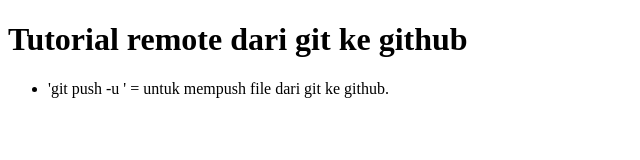
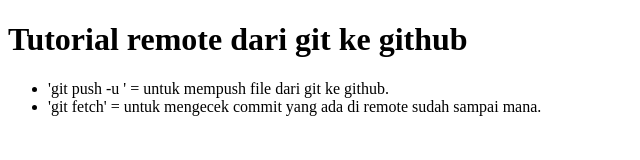
Before and after one commit to sKinayung/remote-test-2, a plain HTML site: page index.html in a window 1280 px wide. Shown: the whole page, without its empty margins (0-640 px from the left). Drawn offline with Linux system fonts and the light colour scheme.

Commit message:
Mengubah isi dari file index.html

```diff
--- a/index.html
+++ b/index.html
@@ -10,6 +10,7 @@
  <h1>Tutorial remote dari git ke github</h1>
  <ul>
   <li>'git push -u <nama_remote> <nama_branch>' = untuk mempush file dari git ke github.</li>
+  <li>'git fetch' = untuk mengecek commit yang ada di remote sudah sampai mana.</li>
  </ul>
 </body>
 </html>
```
